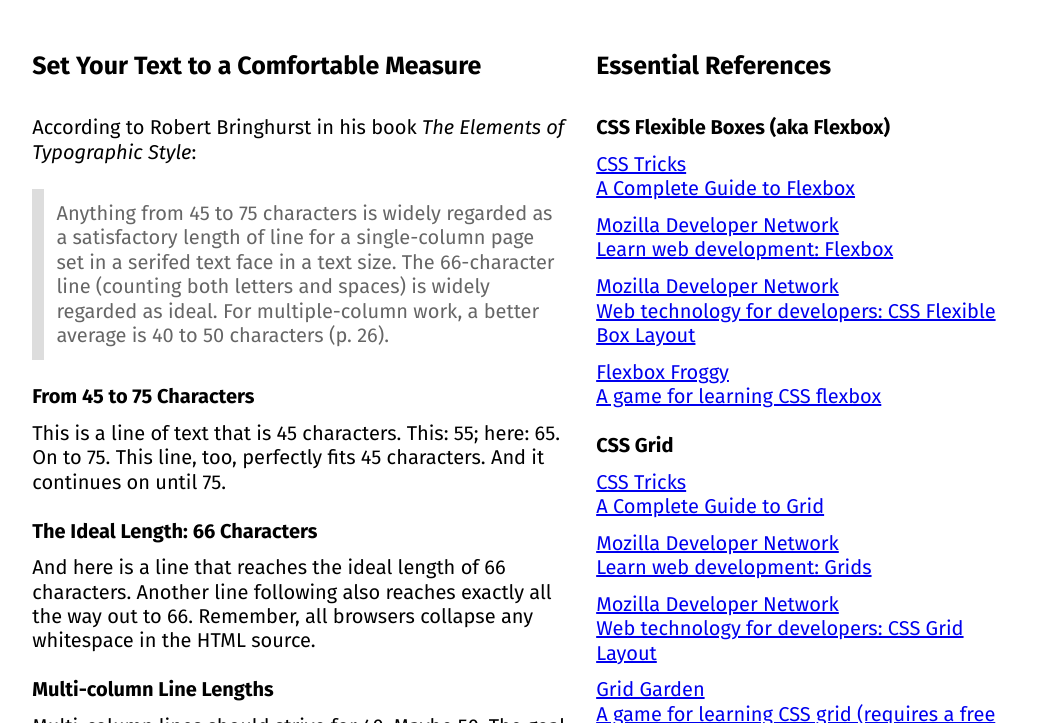
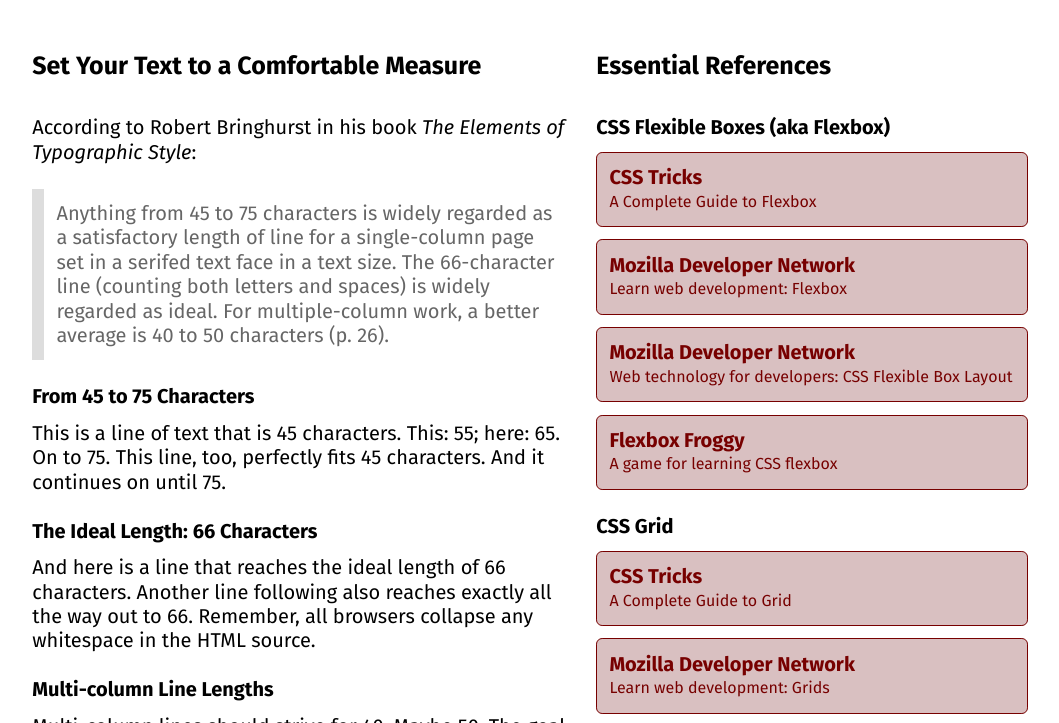
Before and after one commit to wd-2020/week-06-demo, a plain HTML site: page index.html in a window 1280 px wide. Shown: the part 73-796 px from the top of the page, without its empty margins (110-1169 px from the left). Drawn offline with Linux system fonts and the light colour scheme.

Commit message:
Set color and border on reference items

```diff
--- a/screen.css
+++ b/screen.css
@@ -108,10 +108,24 @@ cite,em,i {
 .references {
   list-style-type: none;
 }
+.references li {
+  background: #d9c0c1;
+  border: 1px solid #700;
+  border-radius: 0.3055555556em; /* 5.5 / 18 = 0.3055555556 */
+  padding: 0;
+  margin-bottom: 0.6111111111em;
+}
 .references a {
+  color: #700;
   display: block;
+  text-decoration: none;
+  padding: 0.6111111111em;
+}
+.references h4 {
+  font-weight: bold;
 }
 .references p {
+  font-size: 0.8em; /* 14.4 / 18 = 0.8em */
   padding-bottom: 0;
 }
 
```
